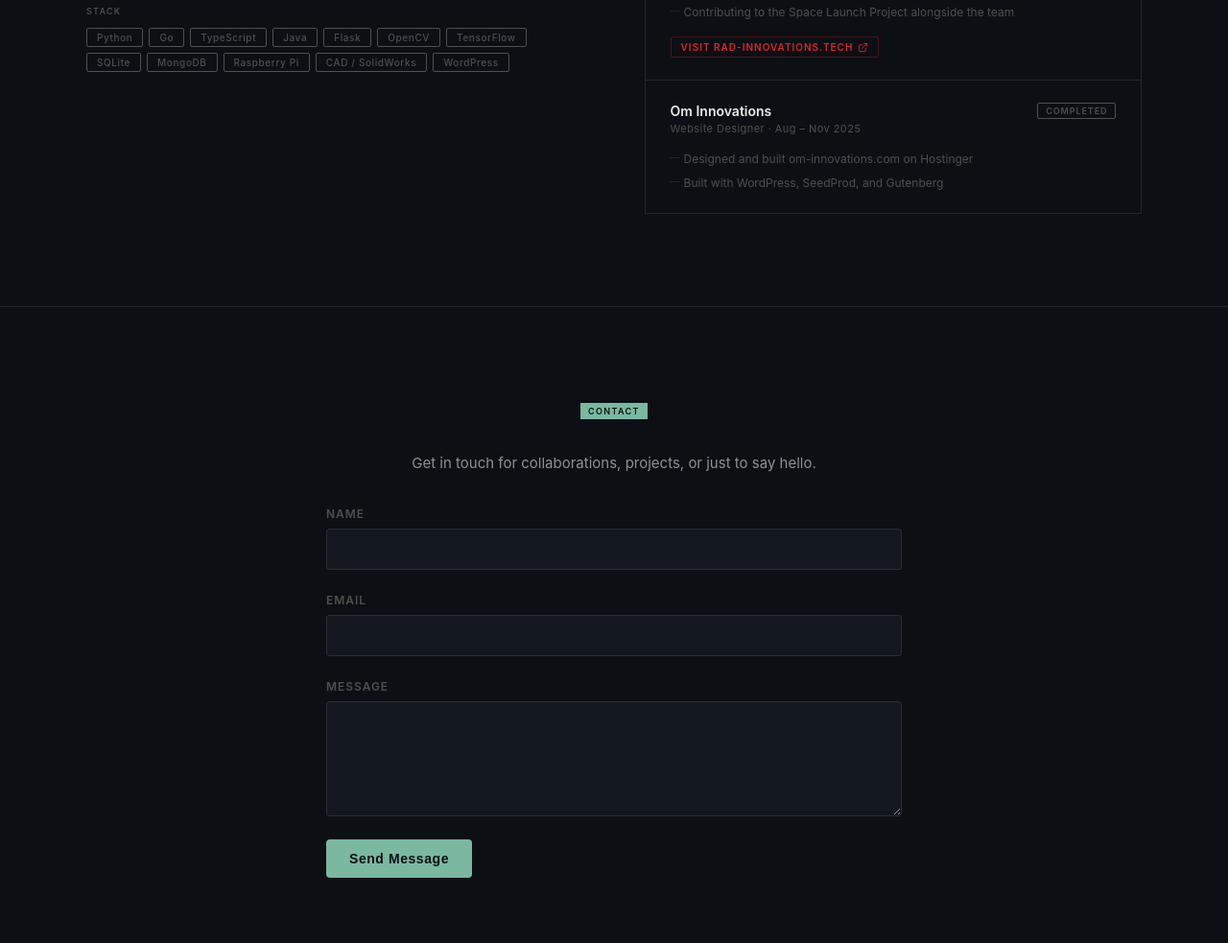
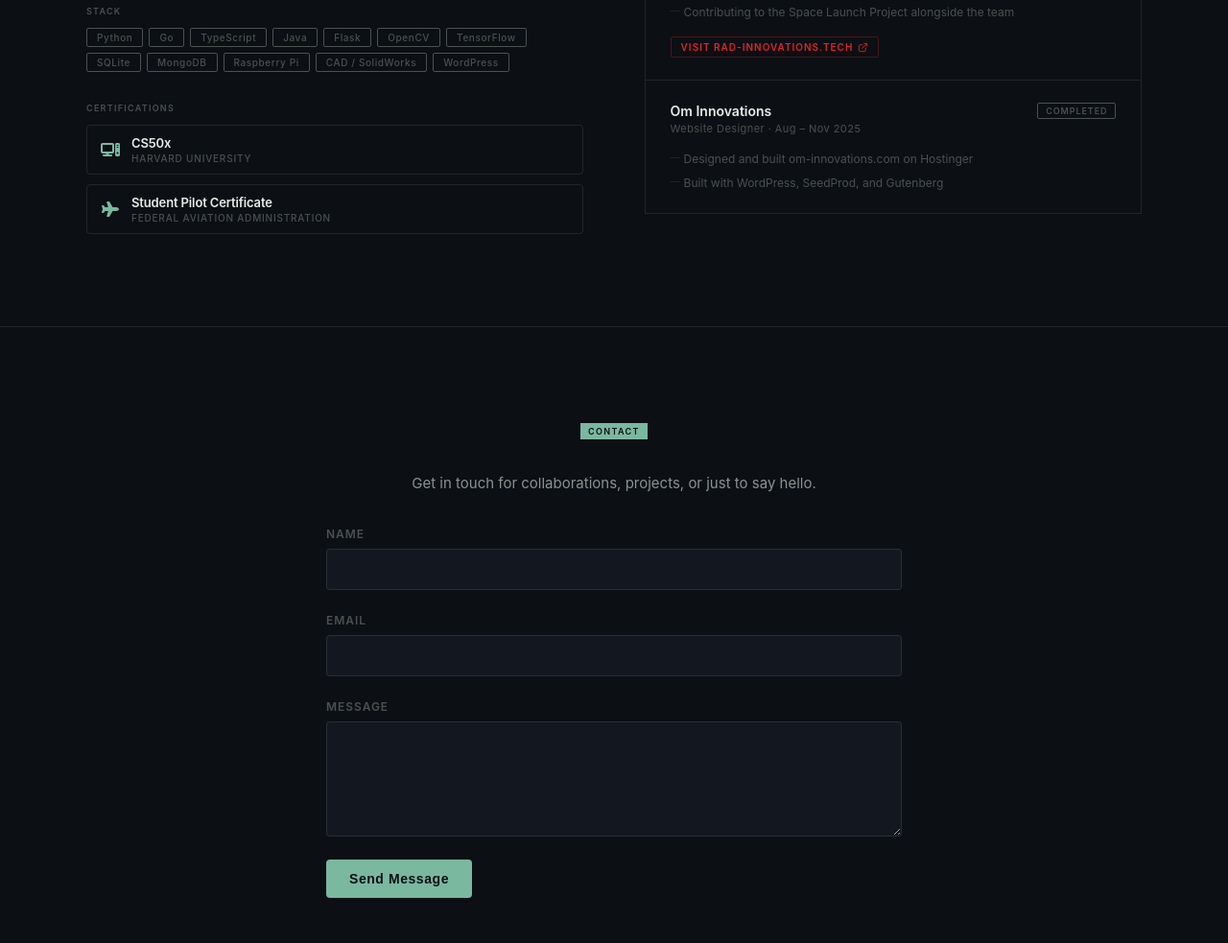
Before and after one commit to li231sd/portfolio, a website built with Vite: page web/index.html in a window 1280 px wide. Shown: the part 2087-3070 px from the top of the page at 96% size. Built offline with nearby package versions, Linux system fonts and the light colour scheme.

Commit message:
Fixed sum things

```diff
--- a/web/index.html
+++ b/web/index.html
@@ -11,6 +11,10 @@
       href="https://fonts.googleapis.com/css2?family=Montserrat:wght@800&display=swap"
       rel="stylesheet"
     />
+    <script
+      src="https://kit.fontawesome.com/19a6c9693b.js"
+      crossorigin="anonymous"
+    ></script>
   </head>
   <body>
     <nav id="nav">
@@ -270,6 +274,27 @@
                 <span class="stack-pill">WordPress</span>
               </div>
             </div>
+            <div class="about-certs">
+              <div class="about-stack-label">Certifications</div>
+              <div class="cert-list">
+                <div class="cert-item">
+                  <i class="fa-solid fa-computer"></i>
+                  <div class="cert-info">
+                    <span class="cert-name">CS50x</span>
+                    <span class="cert-issuer">Harvard University</span>
+                  </div>
+                </div>
+                <div class="cert-item">
+                  <i class="fa-solid fa-plane"></i>
+                  <div class="cert-info">
+                    <span class="cert-name">Student Pilot Certificate</span>
+                    <span class="cert-issuer"
+                      >Federal Aviation Administration</span
+                    >
+                  </div>
+                </div>
+              </div>
+            </div>
           </div>
 
           <div class="about-right">
@@ -414,14 +439,14 @@
               target="_blank"
               rel="noopener"
               class="footer-link"
-              >LinkedIn</a
+              ><i class="fa-brands fa-linkedin"></i></a
             >
             <a
               href="https://github.com/li231sd"
               target="_blank"
               rel="noopener"
               class="footer-link"
-              >GitHub</a
+              ><i class="fa-brands fa-github"></i></a
             >
           </div>
         </div>
--- a/web/src/style.css
+++ b/web/src/style.css
@@ -531,6 +531,52 @@ a { color: inherit; text-decoration: none; }
   color: #ef4444;
 }
 
+/* ── Certifications ── */
+.about-certs { margin-top: 0.5rem; }
+.cert-list {
+  display: flex;
+  flex-direction: column;
+  gap: 10px;
+}
+.cert-item {
+  display: flex;
+  align-items: center;
+  gap: 12px;
+  padding: 10px 14px;
+  border: 1px solid var(--rule);
+  border-radius: 4px;
+  transition: border-color 0.2s, background 0.2s;
+}
+.cert-item:hover {
+  border-color: var(--celadon);
+  background: rgba(122,184,160,0.04);
+}
+.cert-item i {
+  font-size: 16px;
+  color: var(--celadon);
+  width: 20px;
+  text-align: center;
+  flex-shrink: 0;
+}
+.cert-info {
+  display: flex;
+  flex-direction: column;
+  gap: 2px;
+}
+.cert-name {
+  font-size: 13px;
+  font-weight: 600;
+  color: var(--ink);
+  letter-spacing: -0.01em;
+}
+.cert-issuer {
+  font-size: 10px;
+  font-weight: 500;
+  letter-spacing: 0.08em;
+  text-transform: uppercase;
+  color: var(--ink3);
+}
+
 /* ── Contact section ── */
 #contact {
   padding: 6rem 2.5rem;
@@ -660,7 +706,7 @@ a { color: inherit; text-decoration: none; }
   gap: 1.5rem;
 }
 .footer-link {
-  font-size: 11px;
+  font-size: 18px;
   letter-spacing: 0.08em;
   text-transform: uppercase;
   color: var(--ink3);
```
